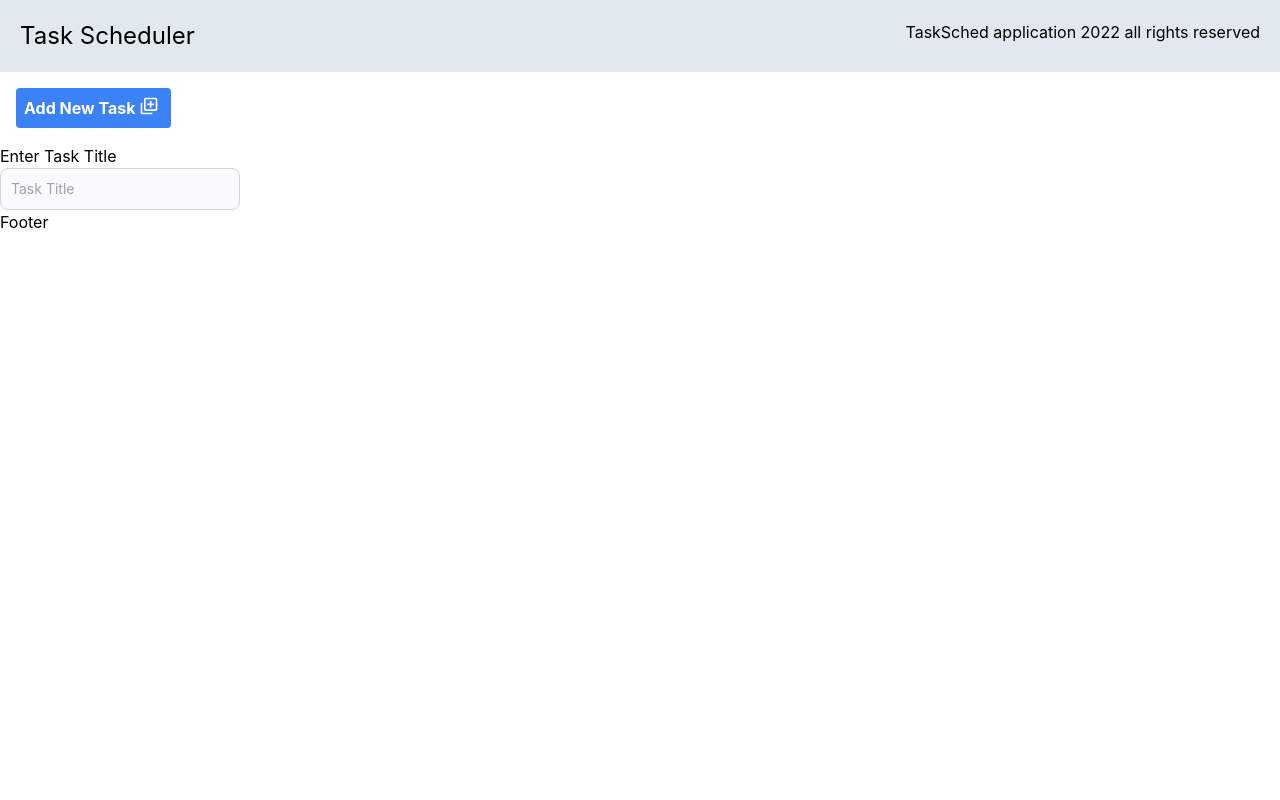
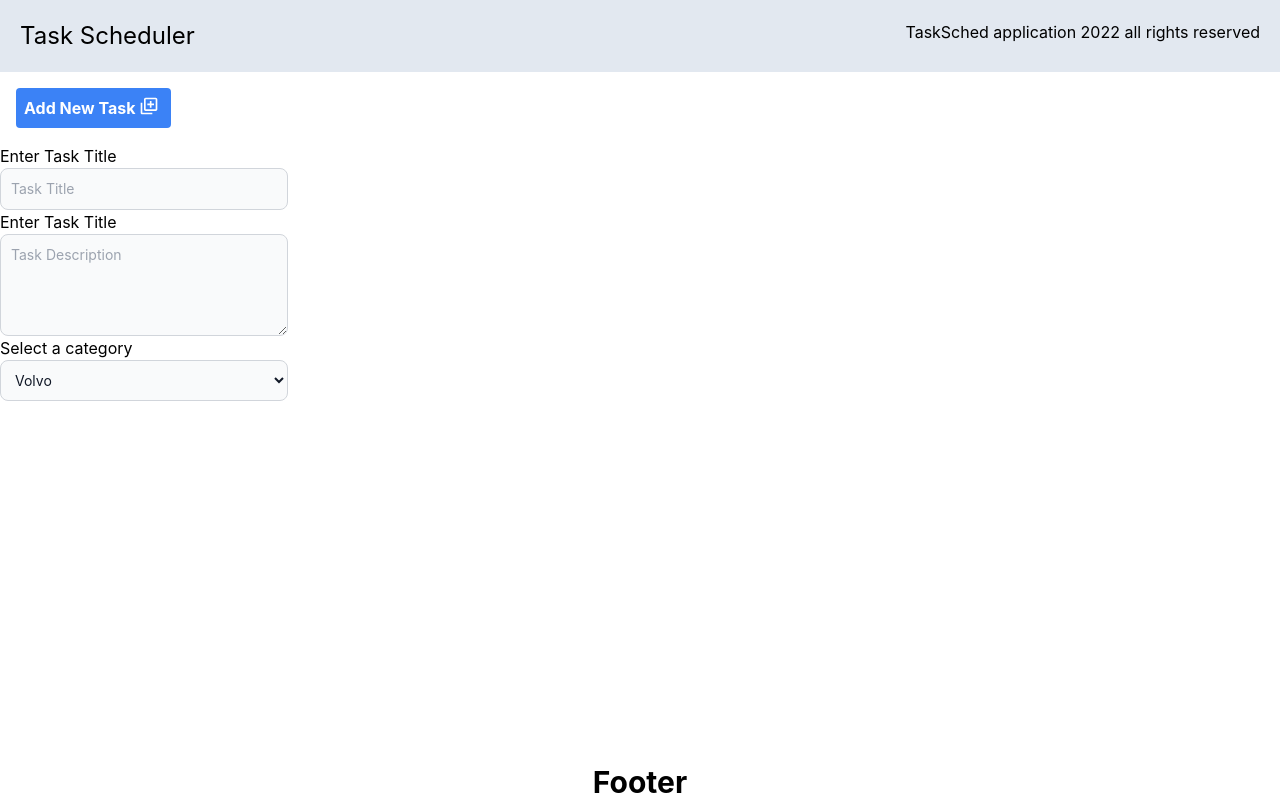
Before and after one commit to JamesTTTT/TaskScheduler, a React (Create React App) app: page / in a window 1280 px wide. Built offline with nearby package versions, Linux system fonts and the light colour scheme.

Commit message:
added description and category to the add task form. Ive alos tried to structure the page content

```diff
--- a/src/App.js
+++ b/src/App.js
@@ -4,12 +4,12 @@ import { AddTask, Header, Footer } from './components';
 
 function App() {
   return (
-    <div>
+    <div className='flex flex-col h-screen justify-between'>
       <div>
         <Header/>
 
       </div>
-      <div>
+      <div className='mb-auto'>
         <AddTask/>
       </div>
       <div>
--- a/src/components/AddTask.jsx
+++ b/src/components/AddTask.jsx
@@ -19,9 +19,31 @@ const AddTask = () => {
              name="title"
              placeholder="Task Title"
              className='bg-gray-50 border border-gray-300 text-gray-900
-             text-sm rounded-lg block p-2.5'
+             text-sm rounded-lg block p-2.5 w-72'
              required
              />
+            <label>Enter Task Title</label>
+            <textarea
+             type="text"
+             name="description"
+             placeholder="Task Description"
+             rows="4"
+             className='bg-gray-50 border border-gray-300 text-gray-900
+             text-sm rounded-lg block p-2.5 w-72'
+             required
+             />
+            <label>Select a category</label>
+            <select
+            className='bg-gray-50 border border-gray-300 text-gray-900
+            text-sm rounded-lg block p-2.5 w-72'
+            name="category"
+            id="category">
+              <option value="volvo">Volvo</option>
+              <option value="saab">Saab</option>
+              <option value="opel">Opel</option>
+              <option value="audi">Audi</option>
+            </select>
+            <submit/>
           </form>
         </div>
 
--- a/src/components/Footer.jsx
+++ b/src/components/Footer.jsx
@@ -2,7 +2,11 @@ import React from 'react'
 
 const Footer = () => {
   return (
-    <div>Footer</div>
+    <div className='flex justify-center'>
+        <h1 className='text-3xl font-bold'>
+            Footer
+        </h1>
+    </div>
   )
 }
 
```
